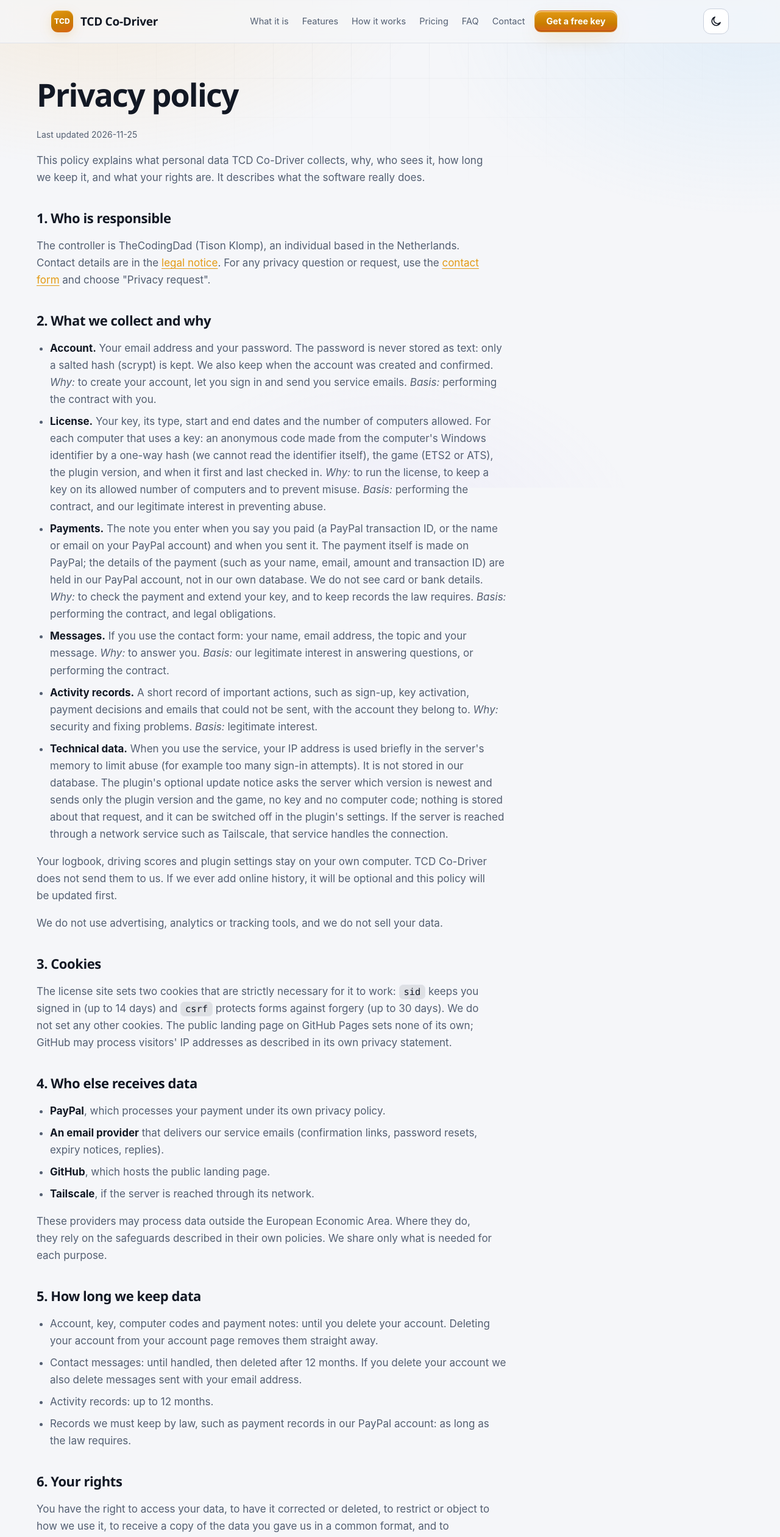
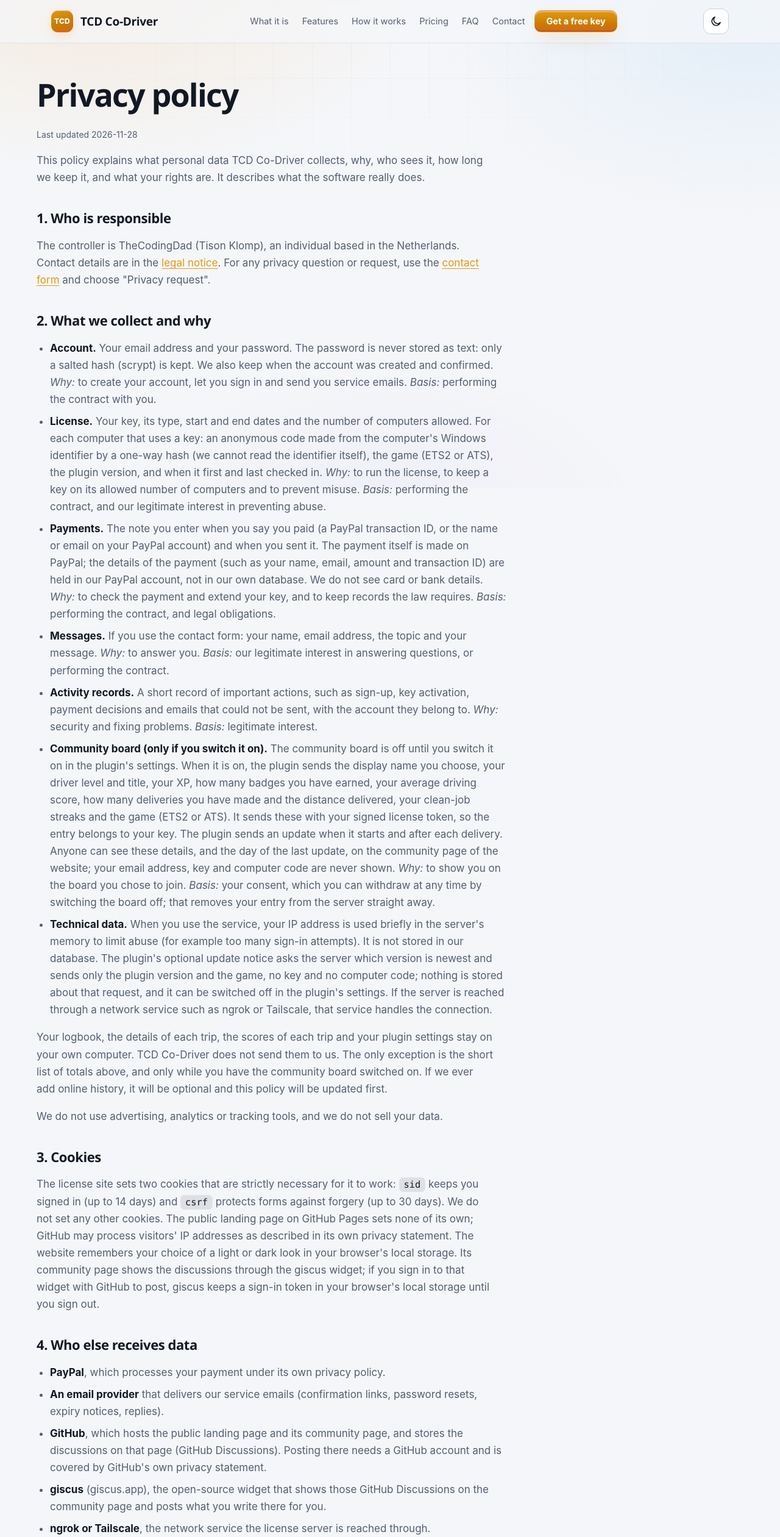
Before and after one commit to TheCodingDad-TisonK/tcd-codriver, a plain HTML site: page privacy.html in a window 1280 px wide. Shown: the top 2521 px of the page at 61% size. Drawn offline with Linux system fonts and the light colour scheme.

Commit message:
Update the website

```diff
--- a/privacy.html
+++ b/privacy.html
@@ -31,7 +31,7 @@
 </header>
 <main class="page wrap">
 <h1>Privacy policy</h1>
-<div class="doc"><p class="muted">Last updated 2026-11-25</p>
+<div class="doc"><p class="muted">Last updated 2026-11-28</p>
 <p>This policy explains what personal data TCD Co-Driver collects, why, who sees it, how long we keep it, and what your rights are. It describes what the software really does.</p>
 
 <h2>1. Who is responsible</h2>
@@ -44,26 +44,30 @@
   <li><strong>Payments.</strong> The note you enter when you say you paid (a PayPal transaction ID, or the name or email on your PayPal account) and when you sent it. The payment itself is made on PayPal; the details of the payment (such as your name, email, amount and transaction ID) are held in our PayPal account, not in our own database. We do not see card or bank details. <em>Why:</em> to check the payment and extend your key, and to keep records the law requires. <em>Basis:</em> performing the contract, and legal obligations.</li>
   <li><strong>Messages.</strong> If you use the contact form: your name, email address, the topic and your message. <em>Why:</em> to answer you. <em>Basis:</em> our legitimate interest in answering questions, or performing the contract.</li>
   <li><strong>Activity records.</strong> A short record of important actions, such as sign-up, key activation, payment decisions and emails that could not be sent, with the account they belong to. <em>Why:</em> security and fixing problems. <em>Basis:</em> legitimate interest.</li>
-  <li><strong>Technical data.</strong> When you use the service, your IP address is used briefly in the server's memory to limit abuse (for example too many sign-in attempts). It is not stored in our database. The plugin's optional update notice asks the server which version is newest and sends only the plugin version and the game, no key and no computer code; nothing is stored about that request, and it can be switched off in the plugin's settings. If the server is reached through a network service such as Tailscale, that service handles the connection.</li>
+  <li><strong>Community board (only if you switch it on).</strong> The community board is off until you switch it on in the plugin's settings. When it is on, the plugin sends the display name you choose, your driver level and title, your XP, how many badges you have earned, your average driving score, how many deliveries you have made and the distance delivered, your clean-job streaks and the game (ETS2 or ATS). It sends these with your signed license token, so the entry belongs to your key. The plugin sends an update when it starts and after each delivery. Anyone can see these details, and the day of the last update, on the community page of the website; your email address, key and computer code are never shown. <em>Why:</em> to show you on the board you chose to join. <em>Basis:</em> your consent, which you can withdraw at any time by switching the board off; that removes your entry from the server straight away.</li>
+  <li><strong>Technical data.</strong> When you use the service, your IP address is used briefly in the server's memory to limit abuse (for example too many sign-in attempts). It is not stored in our database. The plugin's optional update notice asks the server which version is newest and sends only the plugin version and the game, no key and no computer code; nothing is stored about that request, and it can be switched off in the plugin's settings. If the server is reached through a network service such as ngrok or Tailscale, that service handles the connection.</li>
 </ul>
-<p>Your logbook, driving scores and plugin settings stay on your own computer. TCD Co-Driver does not send them to us. If we ever add online history, it will be optional and this policy will be updated first.</p>
+<p>Your logbook, the details of each trip, the scores of each trip and your plugin settings stay on your own computer. TCD Co-Driver does not send them to us. The only exception is the short list of totals above, and only while you have the community board switched on. If we ever add online history, it will be optional and this policy will be updated first.</p>
 <p>We do not use advertising, analytics or tracking tools, and we do not sell your data.</p>
 
 <h2>3. Cookies</h2>
-<p>The license site sets two cookies that are strictly necessary for it to work: <code>sid</code> keeps you signed in (up to 14 days) and <code>csrf</code> protects forms against forgery (up to 30 days). We do not set any other cookies. The public landing page on GitHub Pages sets none of its own; GitHub may process visitors' IP addresses as described in its own privacy statement.</p>
+<p>The license site sets two cookies that are strictly necessary for it to work: <code>sid</code> keeps you signed in (up to 14 days) and <code>csrf</code> protects forms against forgery (up to 30 days). We do not set any other cookies. The public landing page on GitHub Pages sets none of its own; GitHub may process visitors' IP addresses as described in its own privacy statement. The website remembers your choice of a light or dark look in your browser's local storage. Its community page shows the discussions through the giscus widget; if you sign in to that widget with GitHub to post, giscus keeps a sign-in token in your browser's local storage until you sign out.</p>
 
 <h2>4. Who else receives data</h2>
 <ul>
   <li><strong>PayPal</strong>, which processes your payment under its own privacy policy.</li>
   <li><strong>An email provider</strong> that delivers our service emails (confirmation links, password resets, expiry notices, replies).</li>
-  <li><strong>GitHub</strong>, which hosts the public landing page.</li>
-  <li><strong>Tailscale</strong>, if the server is reached through its network.</li>
+  <li><strong>GitHub</strong>, which hosts the public landing page and its community page, and stores the discussions on that page (GitHub Discussions). Posting there needs a GitHub account and is covered by GitHub's own privacy statement.</li>
+  <li><strong>giscus</strong> (giscus.app), the open-source widget that shows those GitHub Discussions on the community page and posts what you write there for you.</li>
+  <li><strong>ngrok or Tailscale</strong>, the network service the license server is reached through.</li>
 </ul>
 <p>These providers may process data outside the European Economic Area. Where they do, they rely on the safeguards described in their own policies. We share only what is needed for each purpose.</p>
 
 <h2>5. How long we keep data</h2>
 <ul>
   <li>Account, key, computer codes and payment notes: until you delete your account. Deleting your account from your account page removes them straight away.</li>
+  <li>Community board entry: until you switch the board off or delete your account. While your key is not working, the entry is not shown.</li>
+  <li>Posts in the discussions on the community page: on GitHub, until you or we delete them.</li>
   <li>Contact messages: until handled, then deleted after 12 months. If you delete your account we also delete messages sent with your email address.</li>
   <li>Activity records: up to 12 months.</li>
   <li>Records we must keep by law, such as payment records in our PayPal account: as long as the law requires.</li>
```
Also changed, not shown: terms.html (+2 -1 lines).
